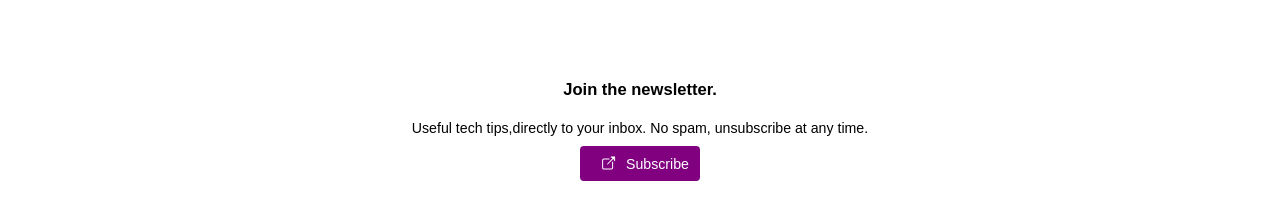
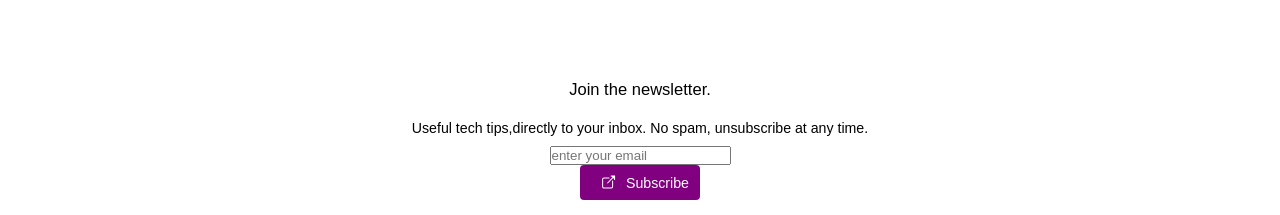
Before and after one commit to Jefferyagyepong/jefferyagyepong.io, a Next.js app: page /blog in a window 1280 px wide. Shown: the part 505-720 px from the top of the page. Built offline with nearby package versions, Linux system fonts and the light colour scheme.

Commit message:
Update Newsletter.js

```diff
--- a/components/Newsletter.js
+++ b/components/Newsletter.js
@@ -3,11 +3,12 @@ import Image from "next/image";
  function Newsletter() {
   return (
     <div className="fluid-container">
-      <h3 className="font-weight">Join the newsletter.</h3>
+      <h3>Join the newsletter.</h3>
       <p>
         Useful tech tips,directly to your inbox. No spam, unsubscribe at any
         time.
       </p>
+      <input type="email" name="email" placeholder="enter your email" />
       <Link href="#" className="purple">
         <Image
           src={"/open-outline.svg"}
```
